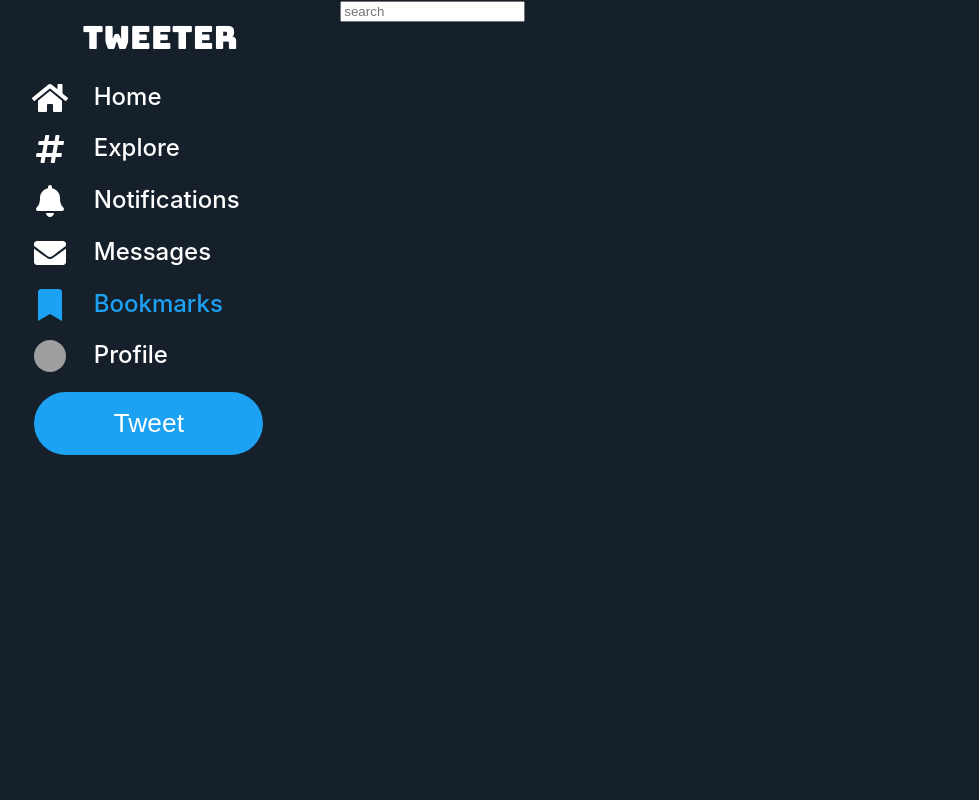
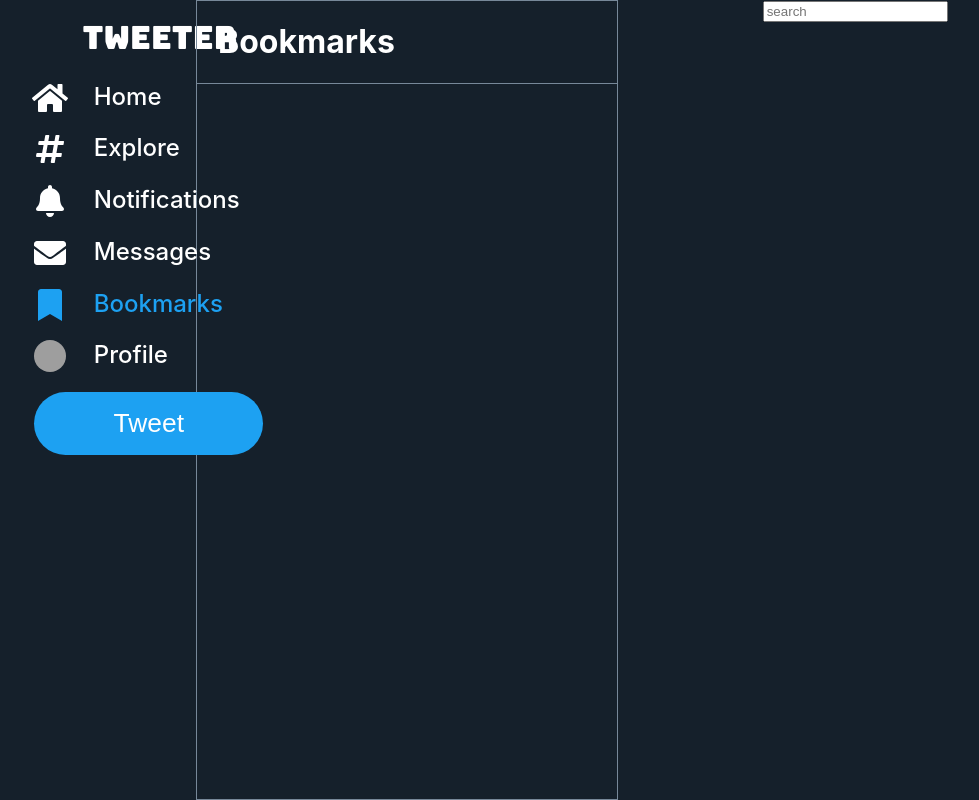
Before and after one commit to jadk97/tweeter-2.0, a React (Create React App) app: page /bookmarks in a window 1280 px wide. Shown: the whole page, without its empty margins (188-1167 px from the left). Built offline with nearby package versions, Linux system fonts and the light colour scheme; grey boxes are pictures that could not be loaded.

Commit message:
setup placeholder components for Messages and Bookmarks views and wired up their requisite routing

```diff
--- a/src/App.js
+++ b/src/App.js
@@ -13,6 +13,8 @@ import MainNavigation from './components/MainNavigation';
 import { useTweetInteract } from "./hooks/tweet-interact-hook";
 import Explore from './components/Explore';
 import Notifications from "./components/Notifications";
+import Messages from "./components/Messages";
+import Bookmarks from "./components/Bookmarks";
 function App() {
   const [timeline, handleTweetSubmit, userProfile] = useTweetInteract();
 
@@ -31,6 +33,12 @@ function App() {
               <Route path="/notifications">
               <Notifications />
               </Route>
+              <Route path="/messages">
+              <Messages/>
+              </Route>
+              <Route path="/bookmarks">
+              <Bookmarks/>
+              </Route>
             </Switch>
           </MainNavigation>
         </div>
--- /dev/null
+++ b/src/components/Bookmarks.js
@@ -0,0 +1,11 @@
+import React from "react";
+import Header from "./Header";
+const Bookmarks = (props) => {
+  return(
+    <div className="center-view">
+    <Header title={"Bookmarks"} />
+  </div>
+  )
+}
+
+export default Bookmarks;
--- /dev/null
+++ b/src/components/Messages.js
@@ -0,0 +1,11 @@
+import React from "react";
+import Header from "./Header";
+const Messages = (props) => {
+  return(
+    <div className="center-view">
+    <Header title={"Messages"} />
+  </div>
+  )
+}
+
+export default Messages;
```
